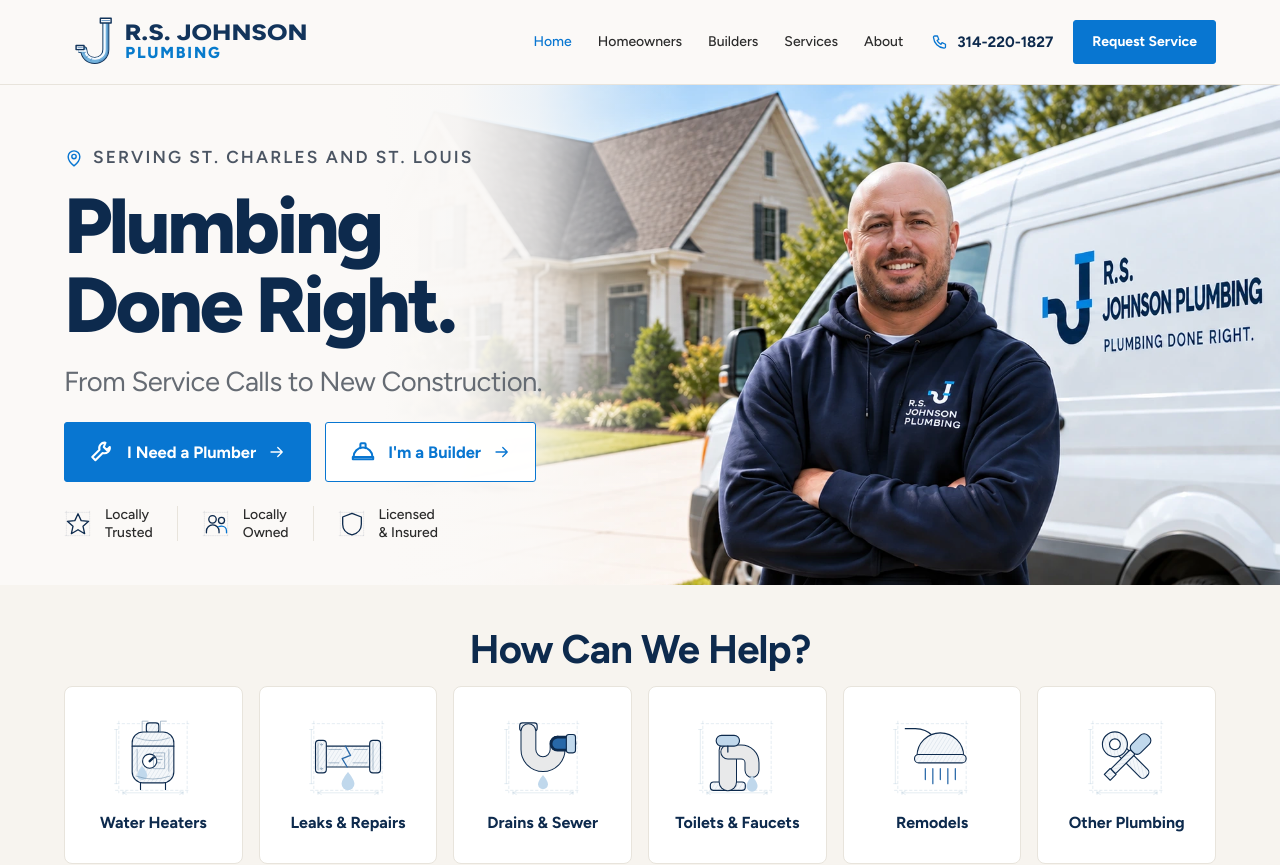
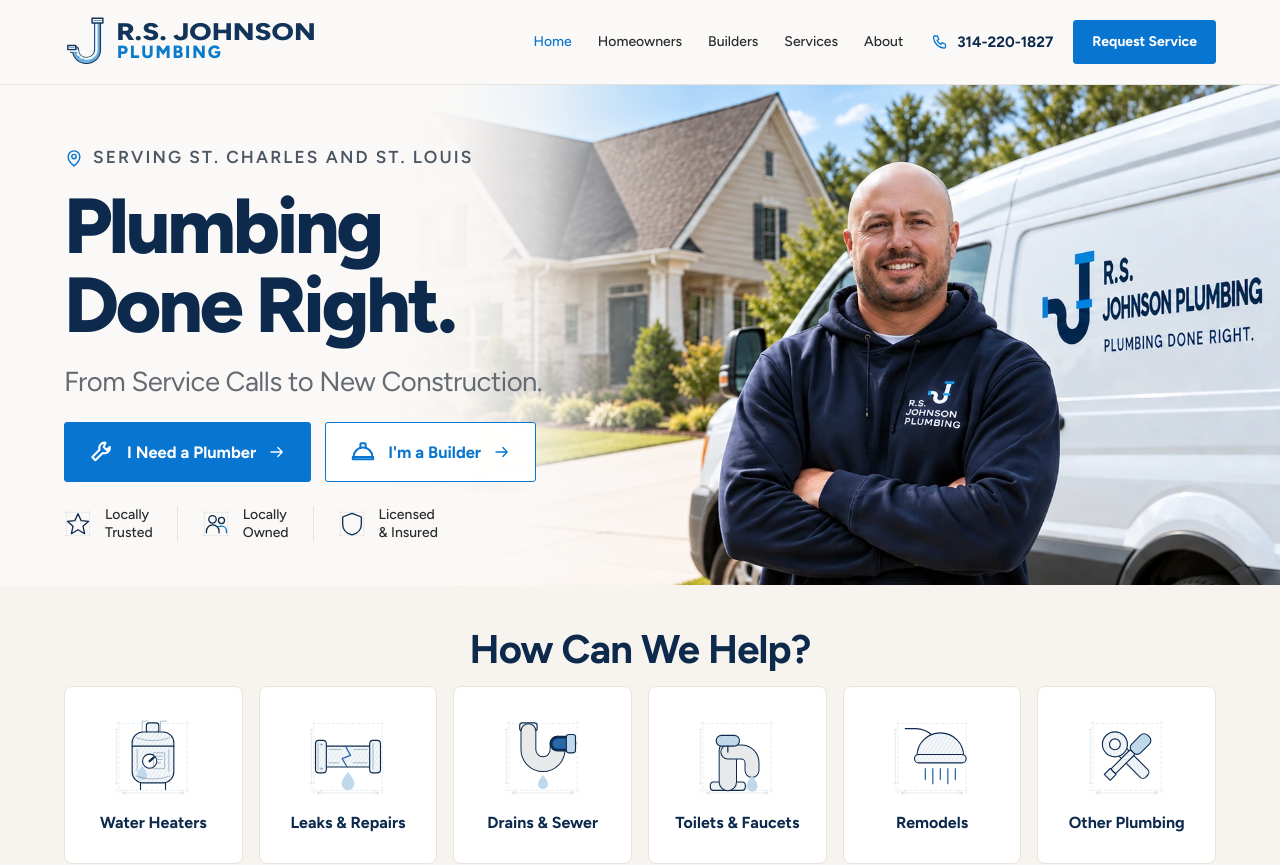
Before and after one commit to rs-johnson-plumbing/website, a Next.js app: page / in a window 1280 px wide. Shown: the top 865 px of the page. Built offline with nearby package versions, Linux system fonts and the light colour scheme.

Commit message:
Preserve enlarged header lettering without enlarging the pipe mark

```diff
--- a/src/components/ui/Logo.tsx
+++ b/src/components/ui/Logo.tsx
@@ -30,12 +30,12 @@
 }
 
 /** Bold two-line vector wordmark: navy company name, blue plumbing descriptor. */
-export function Lockup({ className, title, reversed = false }: { className?: string; title?: string; reversed?: boolean; largerWordmark?: boolean }) {
- return <svg viewBox="0 0 800 180" aria-hidden={title ? undefined : true} role={title ? "img" : undefined} className={className}>
+export function Lockup({ className, title, reversed = false, largerWordmark = false }: { className?: string; title?: string; reversed?: boolean; largerWordmark?: boolean }) {
+ return <svg viewBox={largerWordmark ? "0 0 855 180" : "0 0 800 180"} aria-hidden={title ? undefined : true} role={title ? "img" : undefined} className={className}>
  {title&&<title>{title}</title>}<g transform="translate(0 1) scale(.8)"><PipeJ reversed={reversed}/></g>
  <g fontFamily="var(--font-figtree),Figtree,Arial,sans-serif" fontWeight="800">
- <text x="174" y="84" fontSize="74" fill={reversed?"#fff":"#12345b"} textLength="610" lengthAdjust="spacingAndGlyphs">R.S. JOHNSON</text>
- <text x="177" y="144" fontSize="53" letterSpacing="6" fill={reversed?"#8ec6eb":"#087bcc"}>PLUMBING</text>
+ <text x="174" y="84" fontSize={largerWordmark ? 80 : 74} fill={reversed?"#fff":"#12345b"} textLength={largerWordmark ? 665 : 610} lengthAdjust="spacingAndGlyphs">R.S. JOHNSON</text>
+ <text x="177" y="144" fontSize={largerWordmark ? 59 : 53} letterSpacing="6" fill={reversed?"#8ec6eb":"#087bcc"}>PLUMBING</text>
  </g></svg>;
 }
 
```
